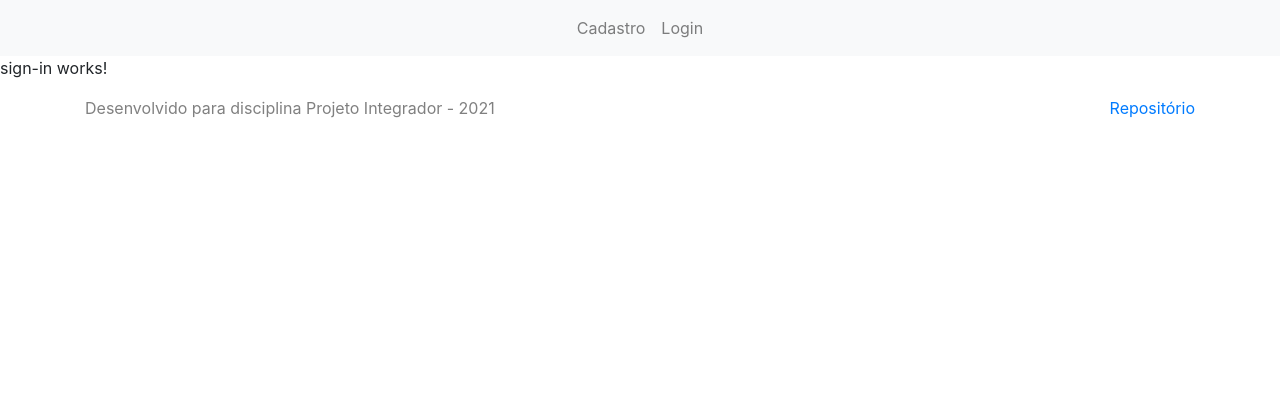
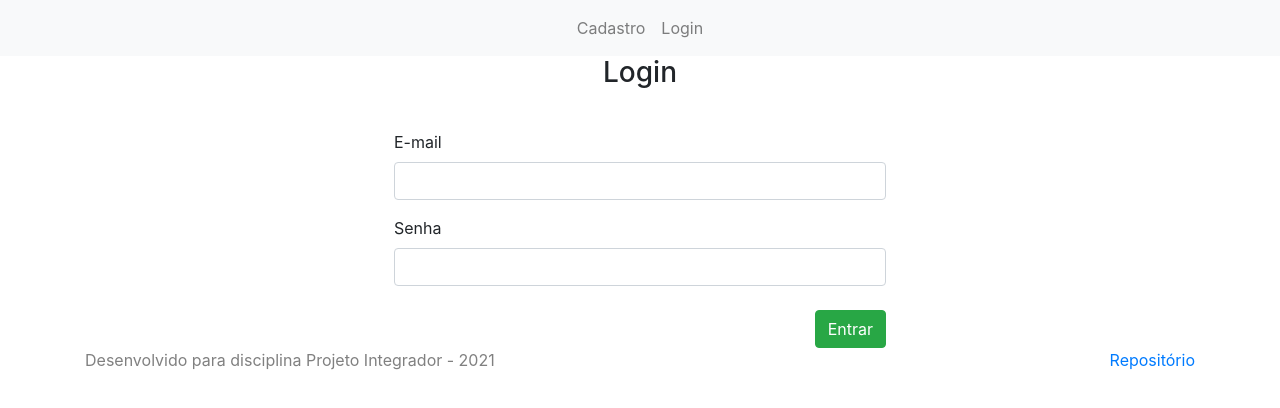
Before and after one commit to pedrozulian/web-teleagro, an Angular app: page /sign-in in a window 1280 px wide. Shown: the top 408 px of the page. Built offline with nearby package versions, Linux system fonts and the light colour scheme.

Commit message:
feat(sign-in.component.html): basic html to sign in

```diff
--- a/src/app/modules/sign-in/sign-in.component.html
+++ b/src/app/modules/sign-in/sign-in.component.html
@@ -1 +1,22 @@
-<p>sign-in works!</p>
+<div class="container">
+    <div class="row">
+        <div class="col-1 col-sm-3"></div>
+        <div class="col-10 col-sm-6 justify-content-center">
+            <div class="text-center">
+                <h3>Login</h3>
+            </div>
+            <form action="" class="m-4">
+                <label class="form-label mt-3" for="email">E-mail</label>
+                <input class="form-control" type="text" name="" id="email">
+
+                <label class="form-label mt-3" for="senha">Senha</label>
+                <input class="form-control" type="password" name="" id="senha">
+
+                <div class="float-right mt-4">
+                    <button class="btn btn-success">Entrar</button>
+                </div>
+            </form>
+        </div>
+        <div class="col-1 col-sm-3"></div>
+    </div>
+</div>
```
